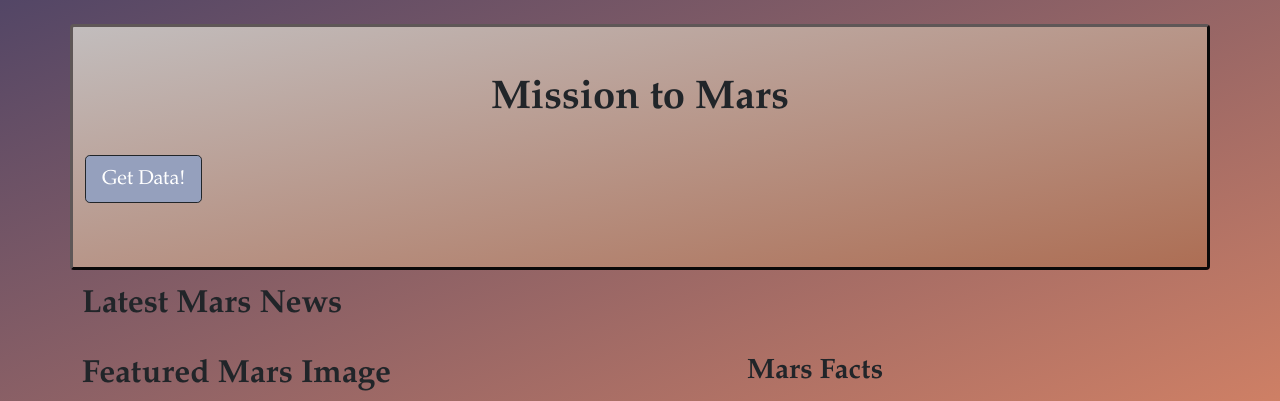
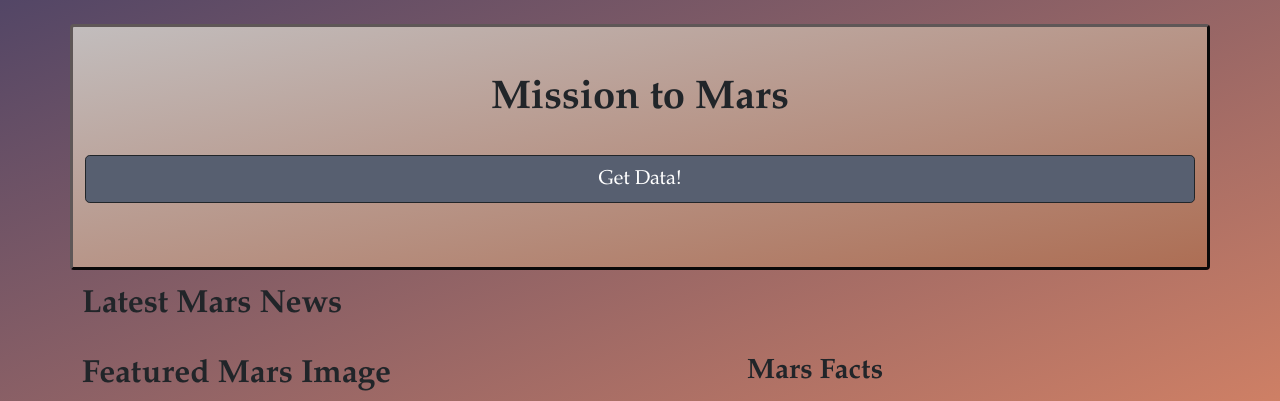
Before and after one commit to annabelcheong/web-scraping-challenge, a Flask app: page / in a window 1280 px wide. Shown: the top 401 px of the page. Run offline with Flask 2, Linux system fonts and the light colour scheme; data that the repository does not hold is empty; some libraries are stand-ins or nearby versions.

Commit message:
edited html code for aesthetics

```diff
--- a/Mission_to_Mars/app.py
+++ b/Mission_to_Mars/app.py
@@ -16,9 +16,8 @@ def home():
 
 @app.route("/scrape")
 def scrape():
-    # # Assign collection to mars_collect variable
-    # mars_collect = mongo.db.mars_collect
-    # Scrapes mars data from scrape_mars.py
+    # Assign data from scrape_mars.py into mars_data variable
+    # Scrapes mars data from scrape_mars.py's scrape_info() function
     mars_data = scrape_mars.scrape_info()
     # Update mars_collect (collection name) with the variable
     mongo.db.mars_collect.update({}, mars_data, upsert=True)
--- a/Mission_to_Mars/static/style.css
+++ b/Mission_to_Mars/static/style.css
@@ -5,11 +5,9 @@
 
 .btn{
     text-align: center;
-    background-color: rgb(149, 160, 189);
+    background-color: rgb(87, 95, 112);
 }
 .mars_heading{
-    /* background-color: rgb(194, 189, 189); */
-    /* background-color: rgb(204, 159, 100); */
     background-image: linear-gradient(to bottom right, rgb(194, 189, 189), #ad6e54);
     border: outset rgb(95, 87, 87);
 }
--- a/Mission_to_Mars/templates/index.html
+++ b/Mission_to_Mars/templates/index.html
@@ -5,13 +5,11 @@
   <meta charset="UTF-8">
   <meta name="viewport" content="width=device-width, initial-scale=1.0">
   <meta http-equiv="X-UA-Compatible" content="ie=edge">
-  <title>Responsive Columns</title>
+  <title>Mission to Mars</title>
   <link href="https://cdn.jsdelivr.net/npm/bootstrap@5.0.0-beta2/dist/css/bootstrap.min.css" rel="stylesheet" integrity="sha384-BmbxuPwQa2lc/FVzBcNJ7UAyJxM6wuqIj61tLrc4wSX0szH/Ev+nYRRuWlolflfl" crossorigin="anonymous">
   <link rel="stylesheet" href="../static/style.css">
-  <!-- <link rel="stylesheet" href="{{ url_for('static', filename='stylesheets/style.css') }}"> -->
+</head>
 
-
-</head>
 <!-- ---------------------------- -->
 
 <body class="back">
@@ -24,7 +22,7 @@
         </h1>
         <br>
         <div class="col-12 justify-content-center">
-        <p><a class="btn btn-dark btn-lg" href="/scrape" role="button">Get Data!</a></p>
+        <p><a class="col-12 btn btn-dark btn-lg" href="/scrape" role="button">Get Data!</a></p>
         </div>
       </div>
     </div>
@@ -59,7 +57,7 @@
           <hr>
       </div>
 
-      <!-- First row of imgs on medium screen mars_img1.jpg -->
+      <!-- 4 images  -->
       {% for item in mars_dict.hemisphere_image_urls %}
         <div class="col-md-6 col-6">
           <div class="thumbnail">
```
Also changed, not shown: Mission_to_Mars/scrape_mars.py (+6 -12 lines), 1 other file.
